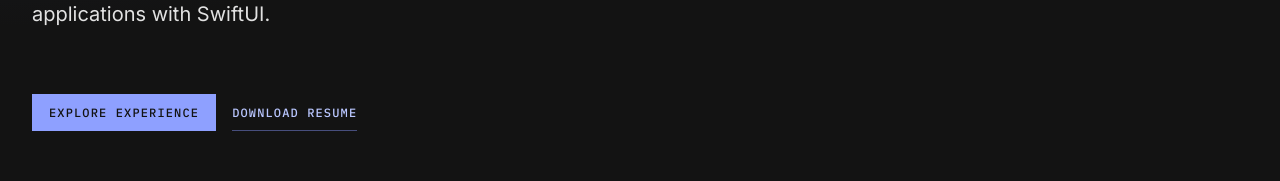
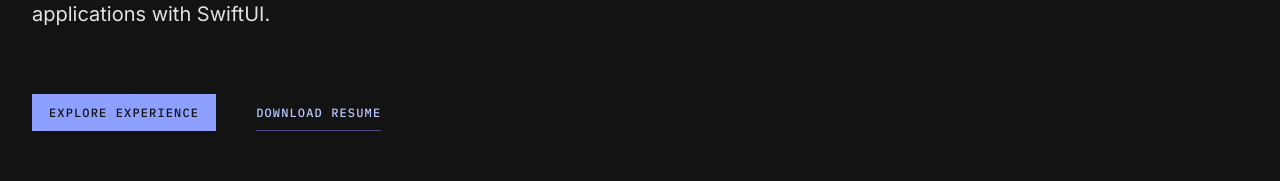
Before and after one commit to davinaizer/professional-site, a React (Vite) app: page / in a window 1280 px wide. Shown: the part 541-722 px from the top of the page. Built offline with nearby package versions, Linux system fonts and the light colour scheme.

Commit message:
style: increase gap size

```diff
--- a/src/pages/HomePage.css
+++ b/src/pages/HomePage.css
@@ -42,7 +42,7 @@
 	display: flex;
 	flex-wrap: wrap;
 	align-items: center;
-	gap: var(--space-2);
+	gap: var(--space-5);
 }
 
 .home__actions a {
```
